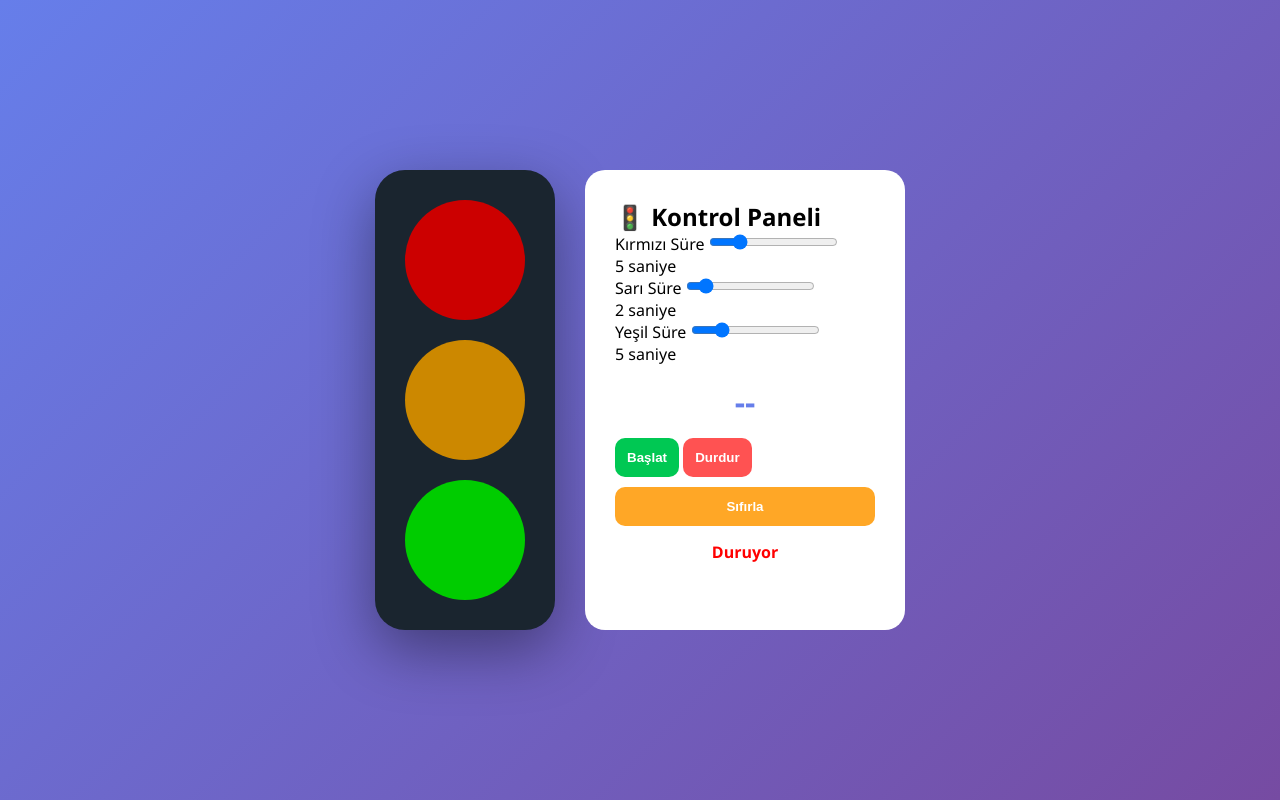
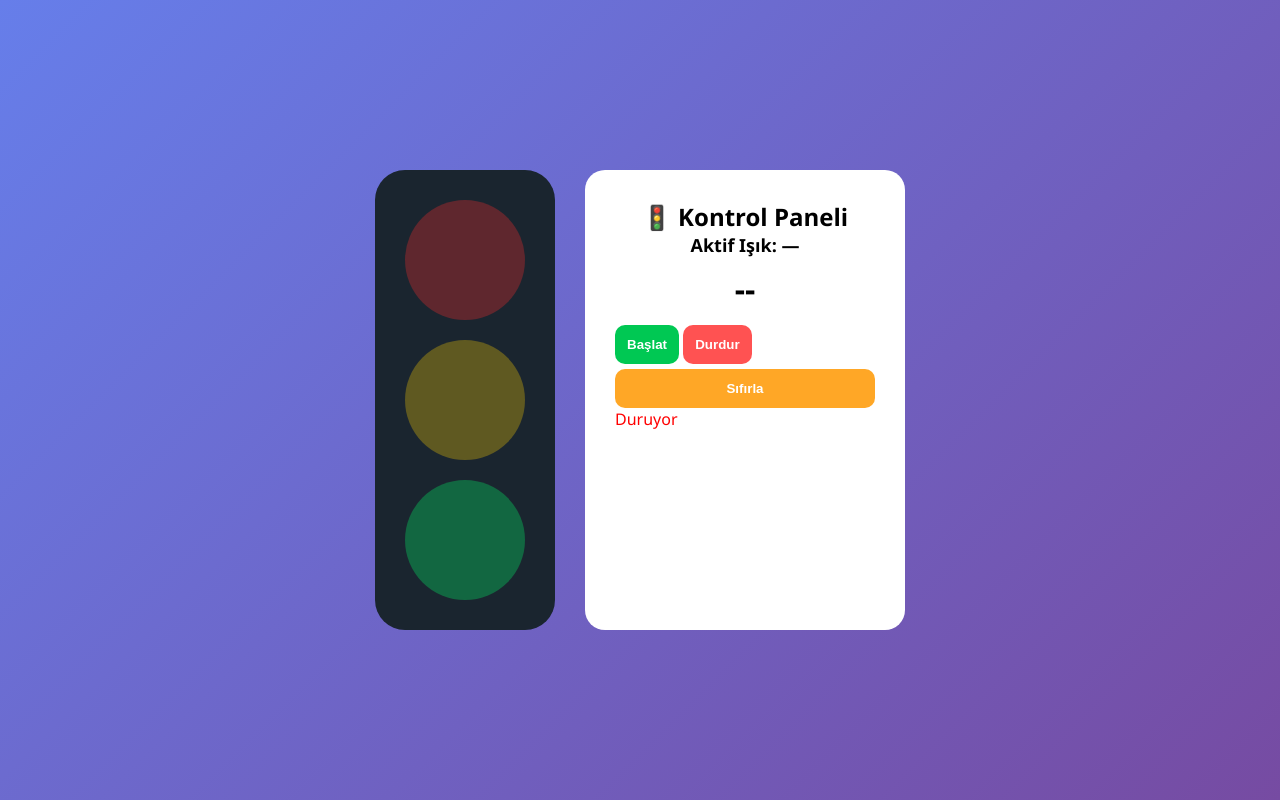
Before and after one commit to hinula/OKAF-HACKHATHON, a plain HTML site: page index.html in a window 1280 px wide. Drawn offline with Linux system fonts and the light colour scheme.

Commit message:
index.html

```diff
--- a/index.html
+++ b/index.html
@@ -8,48 +8,76 @@
 <style>
 *{margin:0;padding:0;box-sizing:border-box}
 body{
-    font-family:'Segoe UI',Tahoma,Geneva,Verdana,sans-serif;
+    font-family:Segoe UI,Tahoma;
     background:linear-gradient(135deg,#667eea,#764ba2);
     min-height:100vh;
     display:flex;
     justify-content:center;
     align-items:center;
-    padding:20px;
 }
+
 .container{display:flex;gap:30px;flex-wrap:wrap}
+
 .traffic-light{
     background:#1a252f;
     padding:30px;
     border-radius:30px;
-    box-shadow:0 20px 60px rgba(0,0,0,.4);
     display:flex;
     flex-direction:column;
-    gap:20px
+    gap:20px;
 }
+
 .light{
-    width:120px;height:120px;border-radius:50%;
-    background:#333;
+    width:120px;height:120px;
+    border-radius:50%;
+    opacity:.3;
     transition:.3s;
 }
-.light.active{box-shadow:0 0 40px currentColor}
-.red{background:#cc0000}
-.yellow{background:#cc8800}
-.green{background:#00cc00}
+
+.light.active{
+    opacity:1;
+    box-shadow:0 0 50px currentColor;
+}
+
+.red{background:#ff2d2d}
+.yellow{background:#ffd000}
+.green{background:#00ff6a}
 
 .control-panel{
     background:white;
     padding:30px;
     border-radius:20px;
-    min-width:320px
+    min-width:320px;
 }
-.timer{text-align:center;font-size:32px;font-weight:bold;color:#667eea;margin:15px 0}
-button{padding:12px;border:none;border-radius:10px;font-weight:bold;cursor:pointer}
+
+.timer{
+    text-align:center;
+    font-size:32px;
+    font-weight:bold;
+    margin:10px 0;
+}
+
+.active-label{
+    text-align:center;
+    font-size:18px;
+    font-weight:bold;
+    margin-bottom:10px;
+}
+
+.status.running{color:green}
+.status.stopped{color:red}
+
+button{
+    padding:12px;
+    margin-top:5px;
+    border:none;
+    border-radius:10px;
+    font-weight:bold;
+    cursor:pointer;
+}
 .btn-start{background:#00c853;color:white}
 .btn-stop{background:#ff5252;color:white}
-.btn-reset{background:#ffa726;color:white;width:100%;margin-top:10px}
-.status{text-align:center;margin-top:15px;font-weight:bold}
-.status.running{color:green}
-.status.stopped{color:red}
+.btn-reset{background:#ffa726;color:white;width:100%}
 </style>
 </head>
 
@@ -64,19 +92,12 @@ button{padding:12px;border:none;border-radius:10px;font-weight:bold;cursor:point
 </div>
 
 <div class="control-panel">
-<h2>🚦 Kontrol Paneli</h2>
 
-<label>Kırmızı Süre</label>
-<input type="range" min="1" max="20" value="5" oninput="setValue('red',this.value)">
-<p id="redValue">5 saniye</p>
+<h2 style="text-align:center">🚦 Kontrol Paneli</h2>
 
-<label>Sarı Süre</label>
-<input type="range" min="1" max="10" value="2" oninput="setValue('yellow',this.value)">
-<p id="yellowValue">2 saniye</p>
-
-<label>Yeşil Süre</label>
-<input type="range" min="1" max="20" value="5" oninput="setValue('green',this.value)">
-<p id="greenValue">5 saniye</p>
+<div class="active-label" id="activeLabel">
+Aktif Işık: —
+</div>
 
 <div class="timer" id="timer">--</div>
 
@@ -85,27 +106,29 @@ button{padding:12px;border:none;border-radius:10px;font-weight:bold;cursor:point
 <button class="btn-reset" onclick="reset()">Sıfırla</button>
 
 <div class="status stopped" id="status">Duruyor</div>
+
 </div>
-
 </div>
 
 <script>
+let order=["red","yellow","green"]
 let durations={red:5,yellow:2,green:5}
-let order=["red","yellow","green"]
 let index=0
-let timer=null
 let timeLeft=0
+let interval=null
 
-function setValue(color,val){
-    durations[color]=parseInt(val)
-    document.getElementById(color+"Value").innerText=val+" saniye"
-}
-
-function lightOn(color){
+function setActive(color){
     ["red","yellow","green"].forEach(c=>{
         document.getElementById(c+"Light").classList.remove("active")
     })
     document.getElementById(color+"Light").classList.add("active")
+
+    const label=document.getElementById("activeLabel")
+    label.innerText="Aktif Işık: "+color.toUpperCase()
+
+    if(color==="red") label.style.color="#ff2d2d"
+    if(color==="yellow") label.style.color="#c9a600"
+    if(color==="green") label.style.color="#00b248"
 }
 
 function tick(){
@@ -119,7 +142,7 @@ function tick(){
 
 function startCycle(){
     let color=order[index]
-    lightOn(color)
+    setActive(color)
     timeLeft=durations[color]
 }
 
@@ -128,11 +151,11 @@ function start(){
     document.getElementById("status").className="status running"
     index=0
     startCycle()
-    timer=setInterval(tick,1000)
+    interval=setInterval(tick,1000)
 }
 
 function stop(){
-    clearInterval(timer)
+    clearInterval(interval)
     document.getElementById("status").innerText="Duruyor"
     document.getElementById("status").className="status stopped"
 }
@@ -140,6 +163,7 @@ function stop(){
 function reset(){
     stop()
     document.getElementById("timer").innerText="--"
+    document.getElementById("activeLabel").innerText="Aktif Işık: —"
     ["red","yellow","green"].forEach(c=>{
         document.getElementById(c+"Light").classList.remove("active")
     })
```
